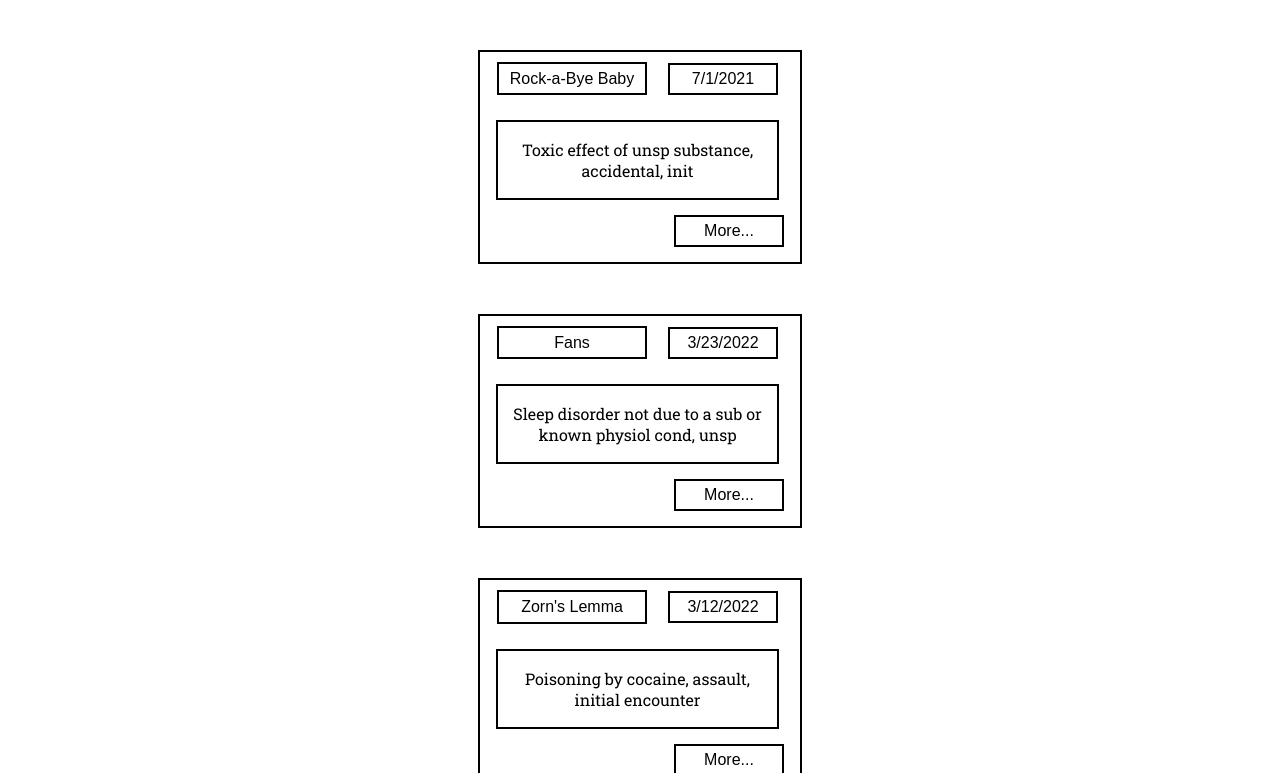
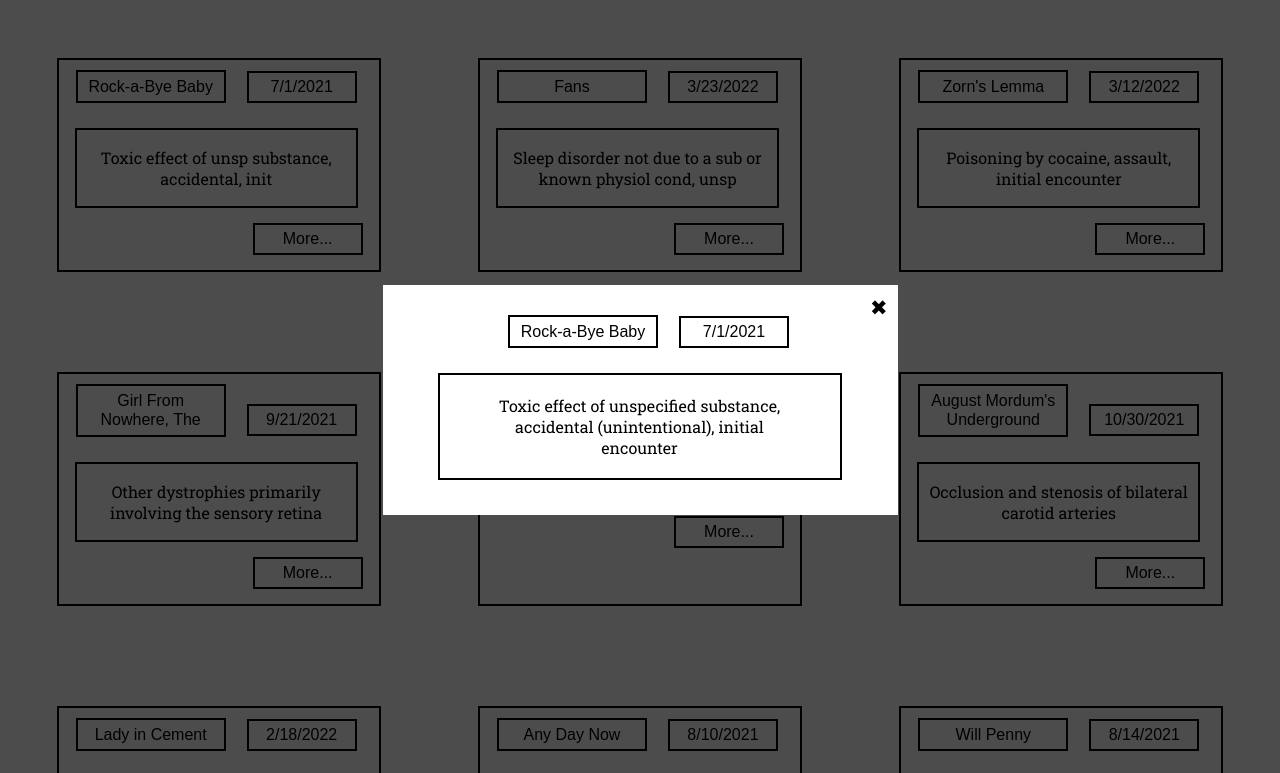
Before and after one commit to Margo250403/JS_hw_11, a plain HTML site: page index.html in a window 1280 px wide. Both pictures are taken after a click on the button "Rock-a-Bye Baby". Shown: the top 773 px of the page. Drawn offline with Linux system fonts and the light colour scheme.

Commit message:
add finished version

```diff
--- a/index.html
+++ b/index.html
@@ -12,28 +12,7 @@
 </head>
 
 <body>
-
-  <div class="notes">
-    <!-- <div class="notes-block">
-      <button class="notes-title">Title</button>
-      <button class="notes-date">Date</button>
-      <div class="notes-preview">Preview description</div>
-      <button class="notes-more">More...</button>
-    </div> -->
-  </div>
-
-  <!-- <div class="pop_up">
-    <div class="pop_up_container">
-      <div class="pop_up_body">
-        <button class="notes-title">Title</button>
-        <button class="notes-date">Date</button>
-        <div class="notes-full">Full description</div>
-        <div class="btn-close" id="close_pop_up">&#10006</div>
-      </div>
-    </div>
-  </div> -->
-
-
+  <div class="notes"></div>
 </body>
 
 </html>
--- a/main.js
+++ b/main.js
@@ -2,7 +2,8 @@
     const container = document.querySelector('.notes');
     const pageBody = document.querySelector('body');
 
-    const createPopUp = () => {
+    let popupActive = null;
+    const createPopUp = ({title, date, description}) => {
 
         const popup = document.createElement('div');
         popup.className = "pop_up";
@@ -10,23 +11,23 @@
         popup.innerHTML =
             `<div class="pop_up_container">
             <div class="pop_up_body">
-                <button class="notes-title"></button>
-                <button class="notes-date"></button>
-                <div class="notes-full"></div>
-                <div class="btn-close" id="close_pop_up">&#10006</div>
+                <button class="notes-title">${title}</button>
+                <button class="notes-date">${date}</button>
+                <div class="notes-full">${description}</div>
+                <div class="btn-close">&#10006</div>
             </div>
         </div>`
-
+        popup.querySelector('.btn-close').onclick = closePopUp;
         return popup;
     }
-
-    // {title, date, description}
-    const showPopUp = () => {
-        pageBody.append(createPopUp());
+    const closePopUp = () => {
+        popupActive.remove();
     }
 
-    const alertName = () => {
-        showPopUp();
+    const showPopUp = (note) => {
+        const popup = createPopUp(note)
+        pageBody.append(popup);
+        popupActive = popup;
     }
 
     const createHTMLnotes = ({title, date, preview}) =>
@@ -36,13 +37,18 @@
     <button class="notes-more">More...</button> `
 
     const render = () => {
-        const blocks = notes.map((note) => {
+        const blocks = notes
+            .reverse()
+            .sort((a, b) => a.isPopular < b.isPopular ? 1 : -1)
+            .map((note) => {
                 const noteBlock = document.createElement('div');
                 noteBlock.className = "notes-block";
 
                 noteBlock.innerHTML = createHTMLnotes(note);
 
-            noteBlock.querySelector('.notes-more').onclick = alertName;
+                noteBlock.addEventListener('click', () => {
+                    showPopUp(note)
+                })
 
                 return noteBlock;
             });
@@ -52,20 +58,3 @@
 
     render();
 })();
-
- //PopUp
-//  const togglePopUp = () => {
-
-//     const openPopUp = document.querySelector('.notes-more')
-//     const popUp = document.querySelector('.pop_up')
-//     const closePopUp = document.querySelector('.btn-close')
-
-//     openPopUp.addEventListener('click', function(event){
-//         event.preventDefault();
-//         popUp.classList.add('show');
-//     });
-
-//     closePopUp.addEventListener('click', () => {
-//         popUp.classList.remove('show')
-//     });
-//     }
--- a/notes.js
+++ b/notes.js
@@ -47,7 +47,7 @@ const notes = [{
     isPopular: false
 },
 {
-    i: 7,
+    id: 7,
     title: "Synchromy",
     preview: "Toxic effect of venom of snake, accidental, sequela",
     description: "Toxic effect of venom of other snake, accidental (unintentional), sequela",
@@ -82,7 +82,7 @@ const notes = [{
     id: 11,
     title: "Roll Bounce",
     preview: "Encounter for antineoplastic chemotherapy and immunotherapy",
-    descrption: "Encounter for antineoplastic chemotherapy and immunotherapy",
+    description: "Encounter for antineoplastic chemotherapy and immunotherapy",
     date: "8/16/2021",
     isPopular: false
 },
--- a/style.css
+++ b/style.css
@@ -1,21 +1,19 @@
 @import url("https://fonts.googleapis.com/css2?family=Roboto+Slab:wght@400;500;700;900&display=swap");
+
 body,
 html {
-  font-family: 'Roboto Slab', sans-serif;
+    font-family: 'Roboto Slab', sans-serif;
 }
-
-/* .notes{
+.notes {
     display: flex;
-    justify-content: space-between;
-    align-items: center;
-    gap: 80px;
-} */
-.notes-block{
+    flex-wrap: wrap;
+}
+.notes-block {
     width: 320px;
     border: 2px solid black;
     margin: 50px auto;
 }
-.notes-title{
+.notes-title {
     font-size: 16px;
     line-height: 1.2;
     width: 150px;
@@ -26,7 +24,7 @@ html {
     border: 2px solid black;
     background-color: white;
 }
-.notes-date{
+.notes-date {
     font-size: 16px;
     width: 110px;
     padding: 5px;
@@ -34,7 +32,7 @@ html {
     border: 2px solid black;
     background-color: white;
 }
-.notes-preview{
+.notes-preview {
     font-size: 16px;
     text-align: center;
     border: 2px solid black;
@@ -42,7 +40,7 @@ html {
     margin: 15px 10px 7px 16px;
     padding: 17px 7px;
 }
-.notes-more{
+.notes-more {
     display: block;
     font-size: 16px;
     width: 110px;
@@ -54,13 +52,13 @@ html {
     background-color: white;
     margin-left: auto;
 }
-.notes-full{
+.notes-full {
     font-size: 16px;
     text-align: center;
     border: 2px solid black;
-    width: 250px;
+    width: 320px;
     margin: 15px 10px 7px 40px;
-    padding: 50px 80px;
+    padding: 20px 40px;
 }
 .pop_up {
     width: 100%;
@@ -68,14 +66,10 @@ html {
     position: fixed;
     left: 0;
     top: 0;
-    /* display: none; */
     background-color: rgba(0, 0, 0, .7);
     z-index: 2;
     transition: .4s ease-in-out;
 }
-/* .show{
-    display: block;
-} */
 .pop_up_container {
     display: flex;
     width: 100%;
```
Lines whose indentation alone changed are shown as unchanged.
